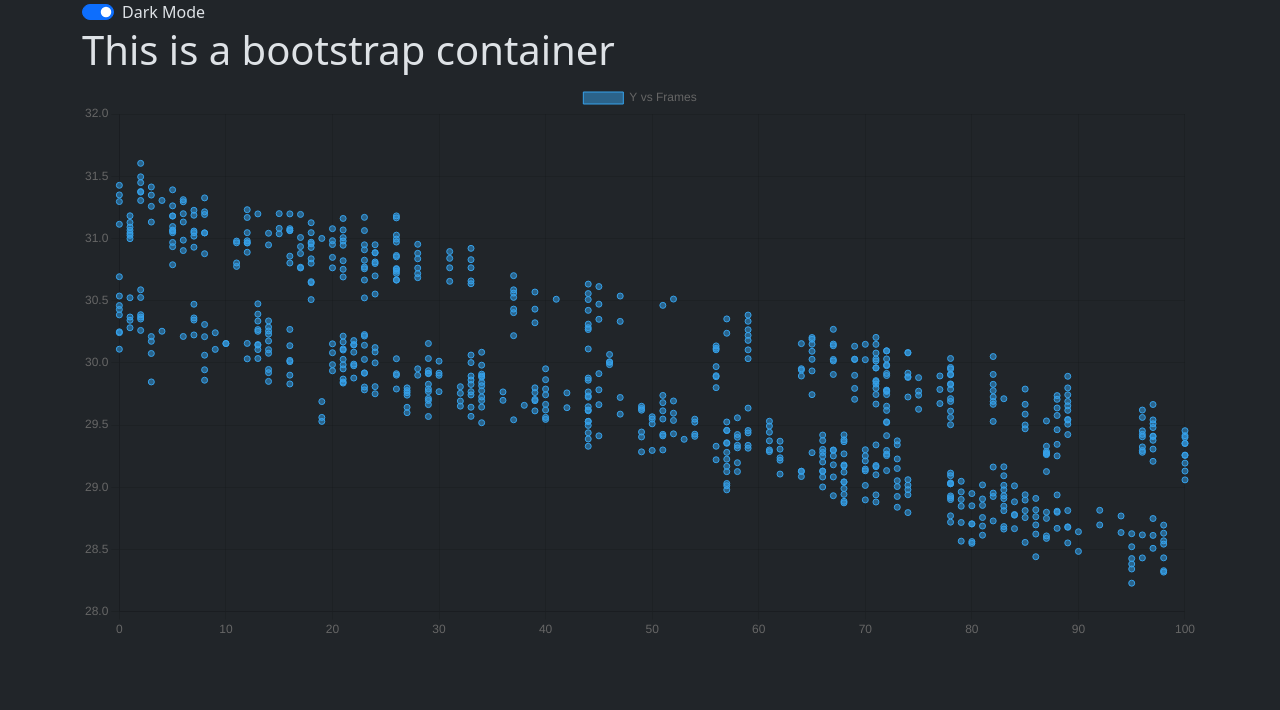
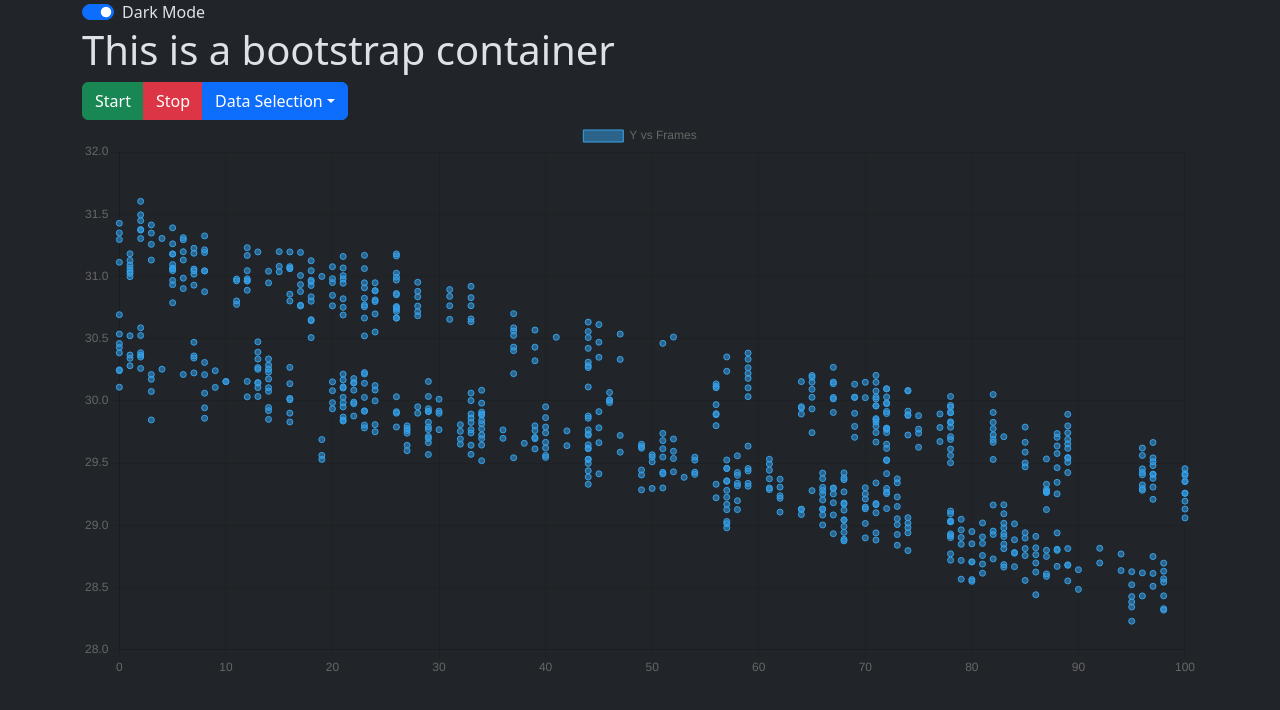
Before and after one commit to MPLEKON/RADAR-WebApp, a plain HTML site: page v1/v1_index.html in a window 1280 px wide. Drawn offline with nearby package versions, Linux system fonts and the light colour scheme.

Commit message:
Added button group with dropdown menu

```diff
--- a/v1/v1_index.html
+++ b/v1/v1_index.html
@@ -19,6 +19,17 @@
                 <label class="form-check-label" for="darkModeSwitch">Dark Mode</label>
             </div>
             <h1>This is a bootstrap container</h1>
+            <div class="btn-group">
+                <button type="button" class="btn btn-success">Start</button>
+                <button type="button" class="btn btn-danger">Stop</button>
+                <div class="btn-group">
+                    <button type="button" class="btn btn-primary dropdown-toggle" data-bs-toggle="dropdown">Data Selection</button>
+                    <div class="dropdown-menu">
+                        <a class="dropdown-item" href="#">Y vs Frames</a>
+                        <a class="dropdown-item" href="#">Y vs Z</a>
+                    </div>
+                </div>
+            </div>
             <canvas id="myChart"></canvas>
         </div>
 
```
